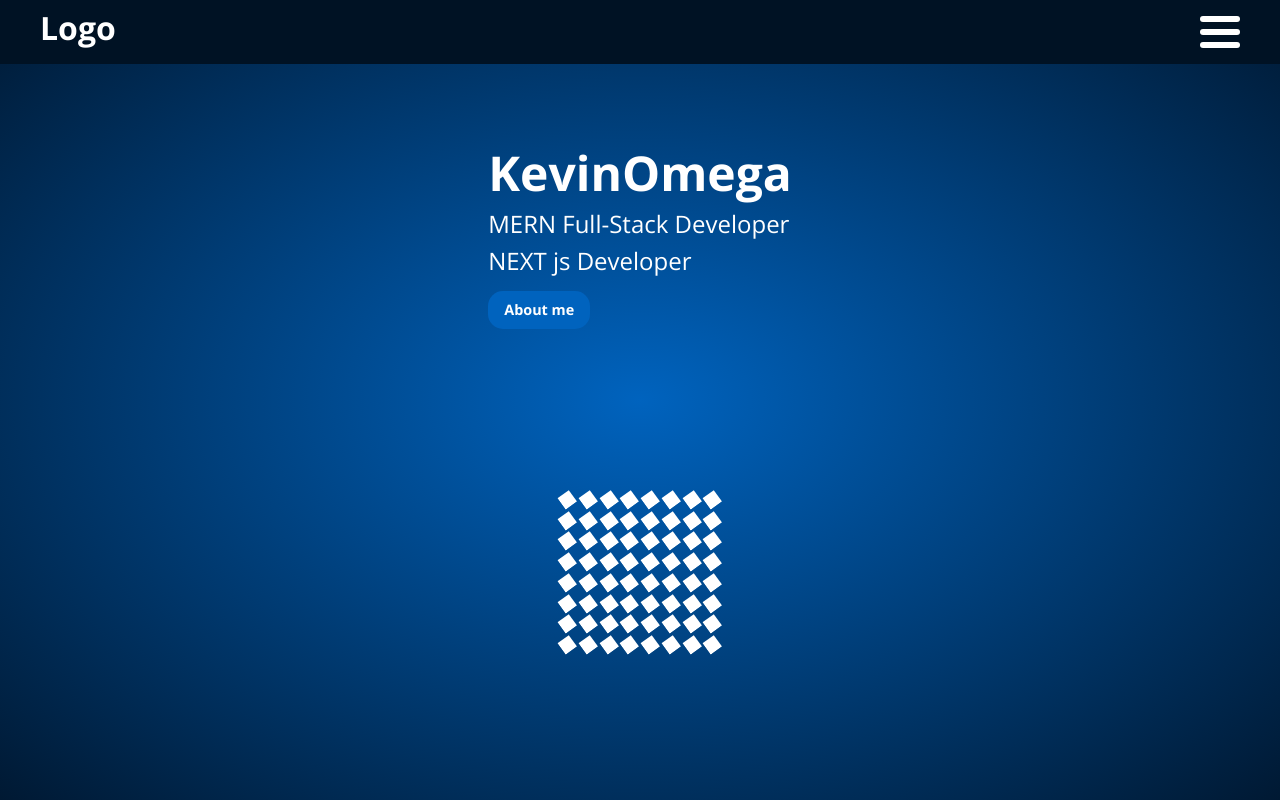
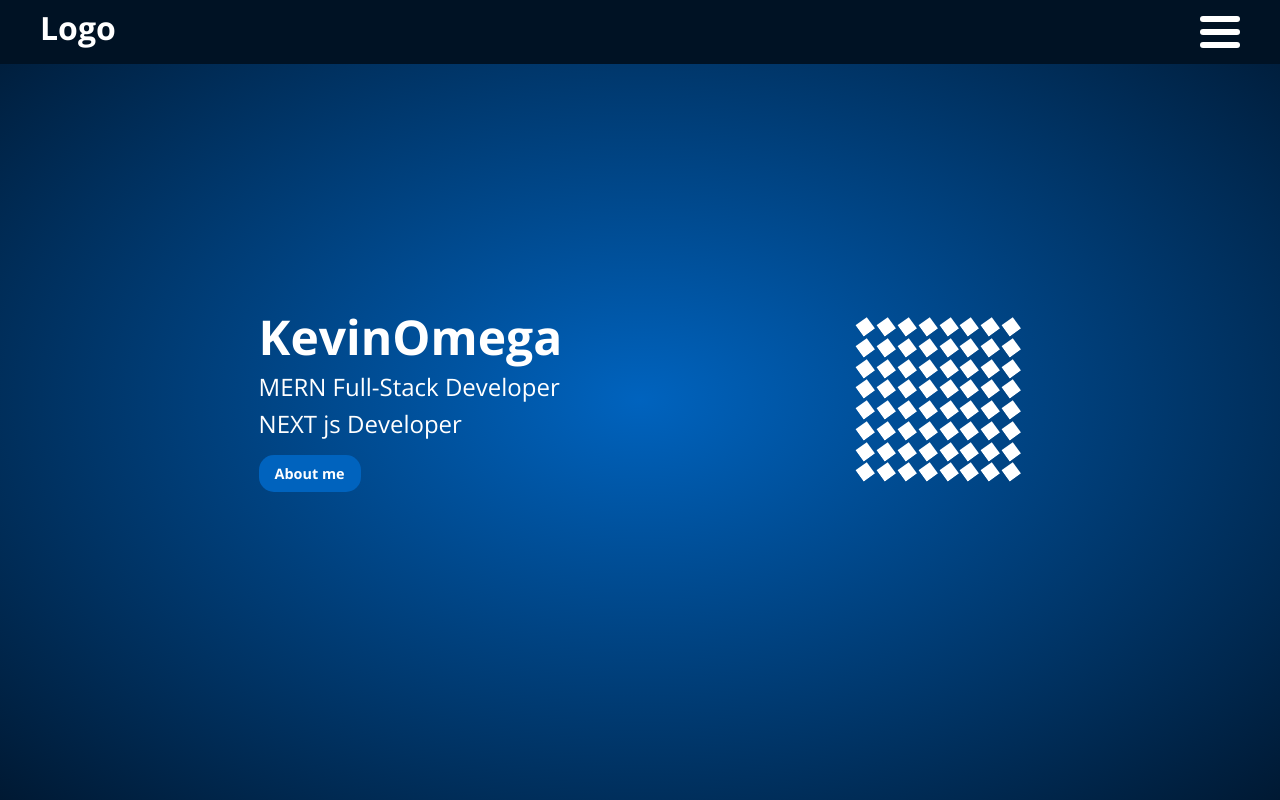
Before and after one commit to KevinOmega/Portfolio, a React (Create React App) app: page / in a window 1280 px wide. Shown: the top 800 px of the page. Built offline with nearby package versions, Linux system fonts and the light colour scheme.

Commit message:
make home section responseve

```diff
--- a/src/style/main.css
+++ b/src/style/main.css
@@ -75,6 +75,11 @@ section {
   transform: scale(0.9);
 }
 
+@media screen and (min-width: 768px) {
+  .default-section {
+    flex-direction: row;
+  }
+}
 .navbar {
   position: fixed;
   width: 100vw;
--- a/src/style/sass/main.scss
+++ b/src/style/sass/main.scss
@@ -12,6 +12,10 @@ $white : #fff;
 $radial-blue : radial-gradient(#0063BE, #001933);
 
 $navbar-height : 4rem;
+
+$small-screen : 576px;
+$medium-screen : 768px;
+$large-screen : 992px;
 
 
 
```
Also changed, not shown: src/style/sass/_global.scss (+7 -0 lines), 1 other file (tests, documents, lock files or other folders).
